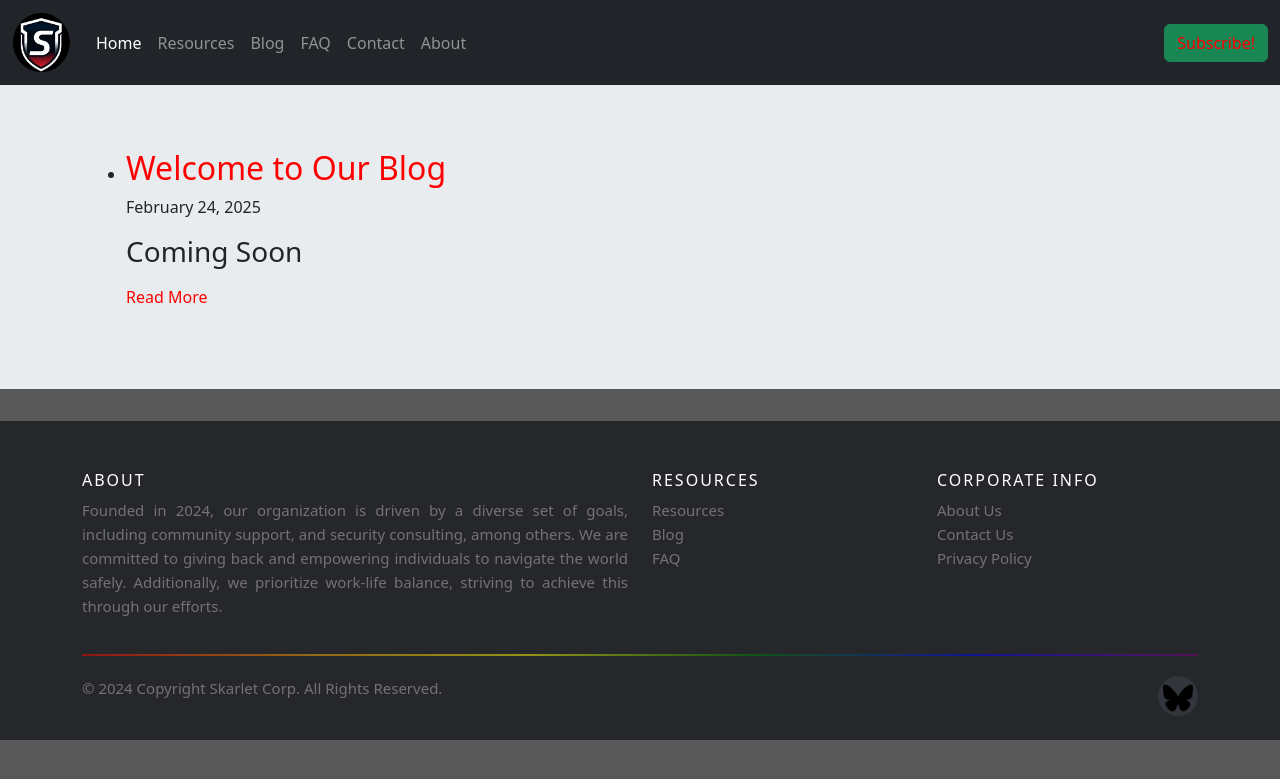
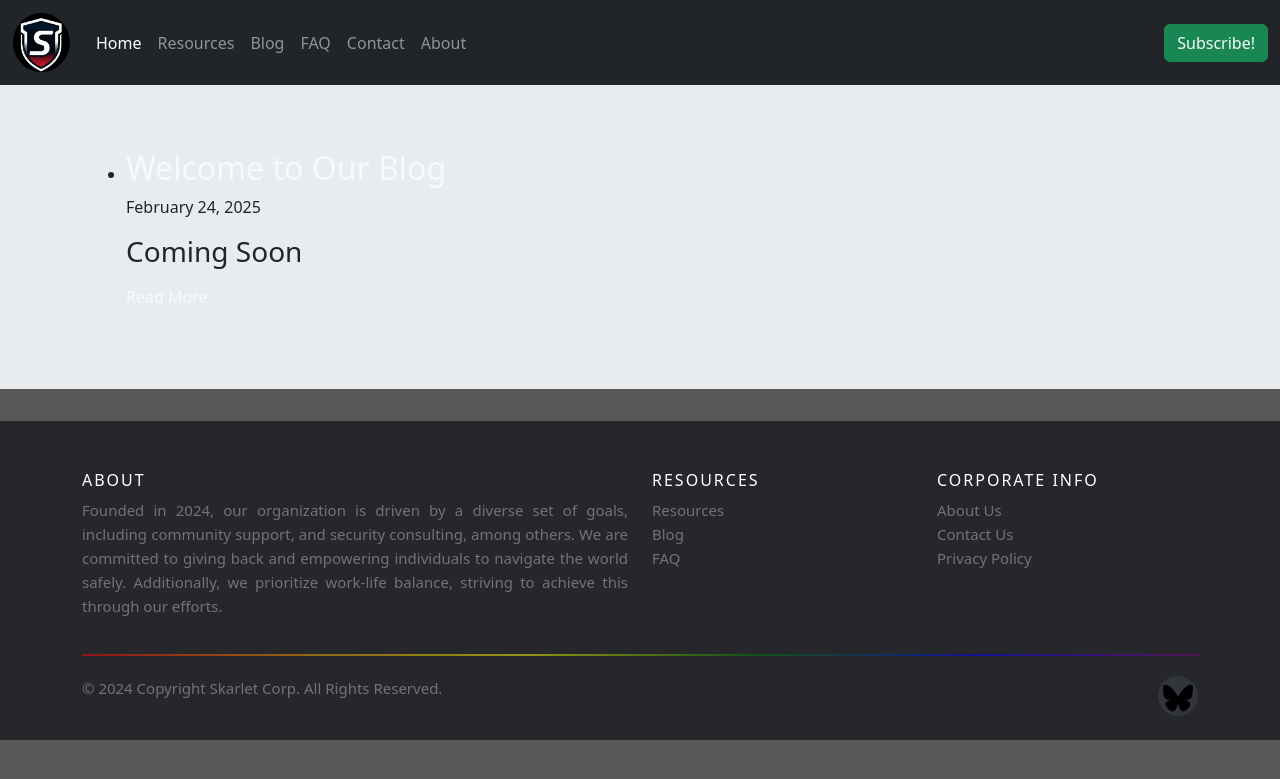
Before and after one commit to SkarletTeam/skarlet, a Jekyll site: the page built from blog.md, in a window 1280 px wide. Shown: the top 779 px of the page. Built offline with Jekyll 4.4.1, drawn with Linux system fonts in a browser that asks for light colours; a script that is not in the unit is left out.

Commit message:
Update style.css

```diff
--- a/css/style.css
+++ b/css/style.css
@@ -7,25 +7,25 @@
 }
 
 a:link {
-  color: red;
+  color: #f8f9fa;
   background-color: transparent;
   text-decoration: none;
 }
 
 a:visited {
-  color: black;
+  color: #e9ecef;
   background-color: transparent;
   text-decoration: none;
 }
 
 a:hover {
-  color: yellow;
+  color: #adb5bd;
   background-color: transparent;
   text-decoration: underline;
 }
 
 a:active {
-  color: green;
+  color: #ffcc00;
   background-color: transparent;
   text-decoration: underline;
 }
```
